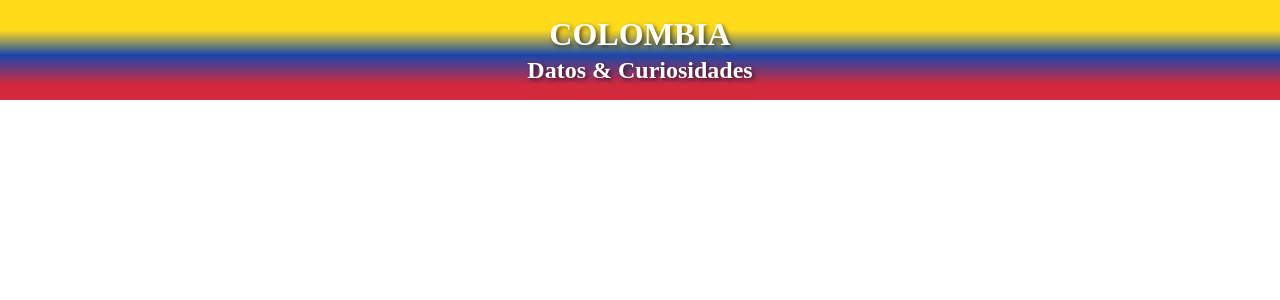
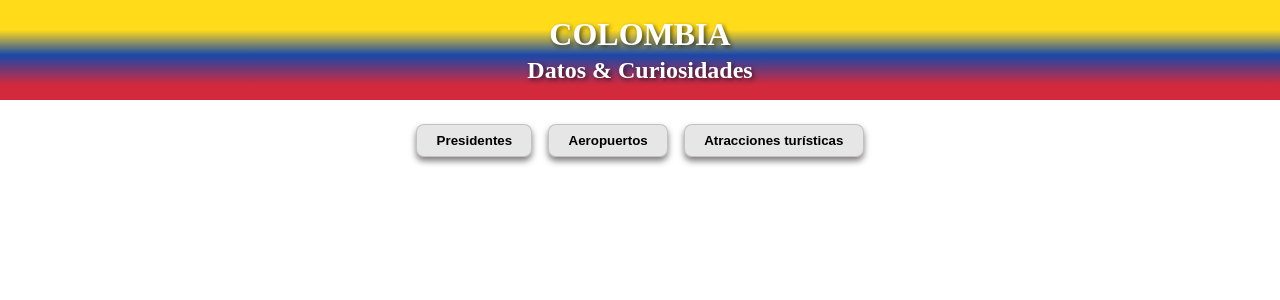
Before and after one commit to RafaMojica/colombian_api_Rafael, a React (Vite) app: page /colombia_dash in a window 1280 px wide. Shown: the top 300 px of the page. Built offline with nearby package versions, Linux system fonts and the light colour scheme.

Commit message:
feat: creation component tab

```diff
--- /dev/null
+++ b/src/components/Tab/Tab.css
@@ -0,0 +1,20 @@
+button {
+  cursor: pointer;
+  border: 1px solid rgba(54, 53, 53, 0.2);
+  padding: 0.5rem 1.2rem;
+  font-weight: 600;
+  border-radius: 8px;
+  box-shadow: 0 4px 6px rgb(129, 126, 126);
+  background: rgb(128, 128, 128, 0.2);
+  color: #000;
+
+  &:hover {
+    background-color: rgb(128, 128, 128, 0.5);
+  }
+
+  &:focus {
+    background-color: rgb(128, 128, 128);
+    border: 1px solid rgba(128, 128, 128, 0.2);
+    color: #fff;
+  }
+}
--- /dev/null
+++ b/src/components/Tab/Tab.jsx
@@ -0,0 +1,12 @@
+import PropTypes from "prop-types";
+import "./Tab.css";
+
+const Tab = ({ title }) => {
+  return <button>{title}</button>;
+};
+
+Tab.propTypes = {
+  title: PropTypes.string.isRequired,
+};
+
+export default Tab;
--- a/src/index.css
+++ b/src/index.css
@@ -9,3 +9,12 @@
   padding: 0;
   box-sizing: border-box;
 }
+
+.tab-container {
+  display: flex;
+  justify-content: center;
+  align-items: center;
+  flex-wrap: wrap;
+  gap: 1rem;
+  padding: 1.5rem;
+}
--- a/src/views/ColombiaDash.jsx
+++ b/src/views/ColombiaDash.jsx
@@ -1,9 +1,15 @@
 import Header from "../components/Header/Header";
+import Tab from "../components/Tab/Tab";
 
 const ColombiaDash = () => {
   return (
     <main>
       <Header />
+      <div className="tab-container">
+        <Tab title="Presidentes" />
+        <Tab title="Aeropuertos" />
+        <Tab title="Atracciones turísticas" />
+      </div>
     </main>
   );
 };
```
